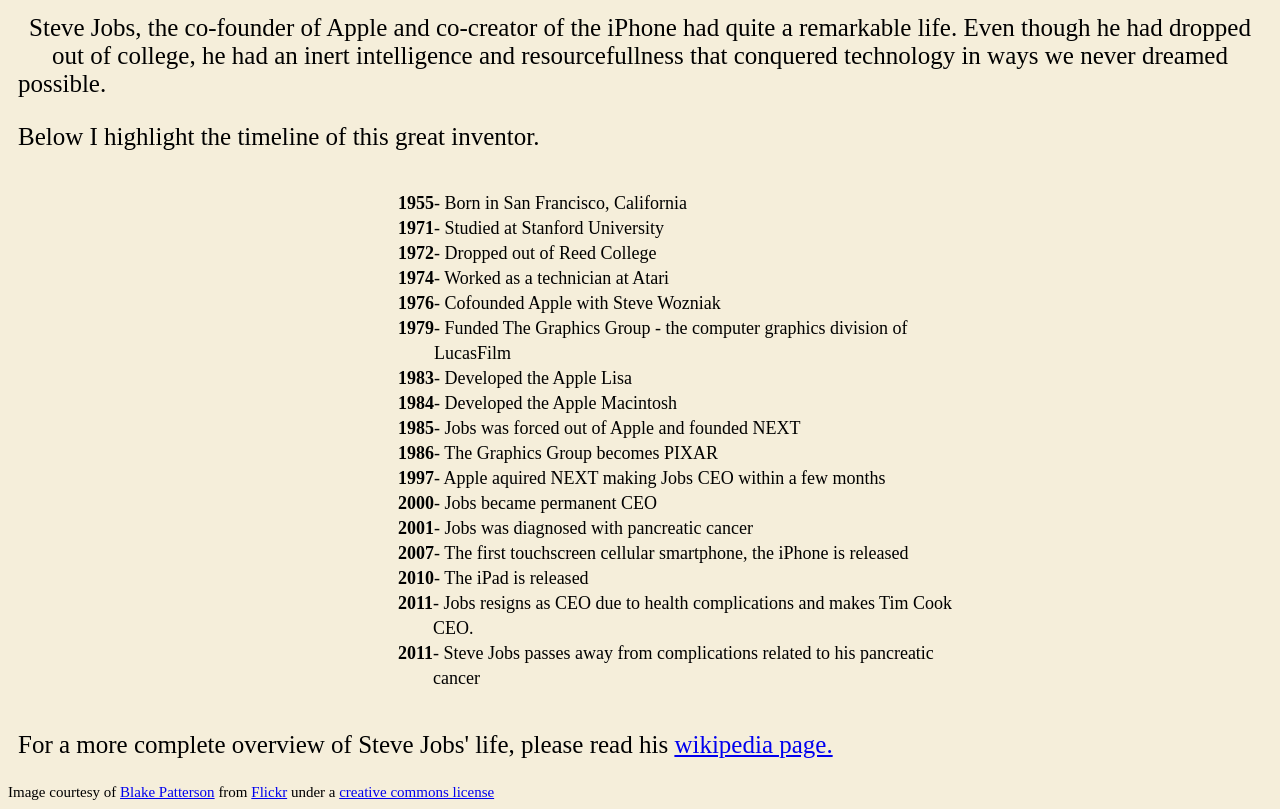
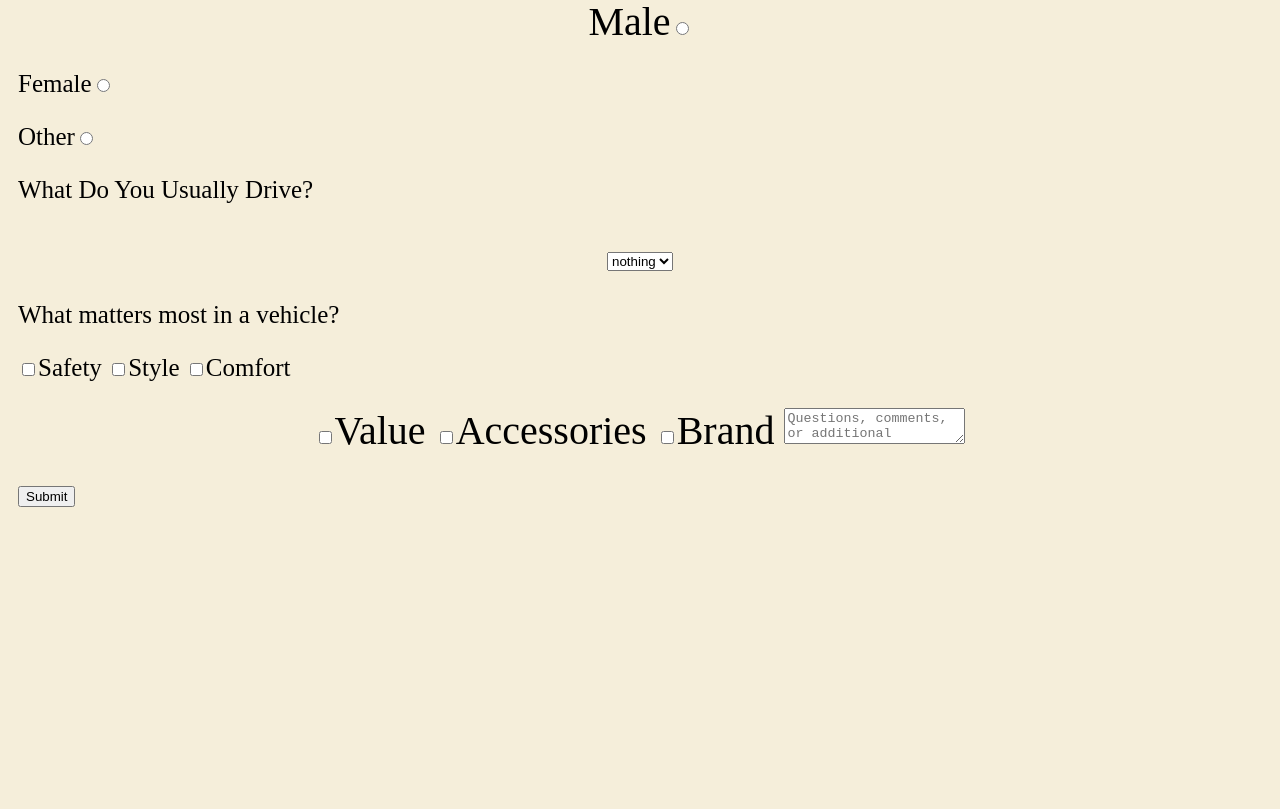
Before and after one commit to bds67/SurveyForm, a plain HTML site: page index.html in a window 1280 px wide. Shown: the part 678-1487 px from the top of the page. After the commit the page ends 1210 px from the top, so only its background shows below. Drawn offline with Linux system fonts and the light colour scheme.

Commit message:
Update index.html

```diff
--- a/index.html
+++ b/index.html
@@ -1,57 +1,50 @@
-<!DOCTYPE html>
-<html lang="en" >
+<!DOCType html>
+<html lang="en">
 <head>
   <meta charset="UTF-8">
-  <title>CodePen - FCC - Tribute Page</title>
+  <title>CodePen - FCC - Survey</title>
   <link rel="stylesheet" href="./style.css">
-
 </head>
 <body>
-<!-- partial:index.partial.html -->
-<script src="https://cdn.freecodecamp.org/testable-projects-fcc/v1/bundle.js"></script>
-<!DOCType html>
-  <html>
-    <div>
-        <figure id="img-div">
-          <img src= "https://upload.wikimedia.org/wikipedia/commons/c/c2/Steve_Jobs_presents_iPhone.jpg" alt="Steve Jobs" class="center" id="image">
-          <figcaption id="img-caption">Jobs unveiling the iPhone at MacWorld Conference & Expo</figcaption></figure>
+<script src="https://cdn.freecodecamp.org/testable-projects-fcc/v1/bundle.js">
+</script>
+  <div>
+  <h1 id="title">Automobile Satisfaction Survey</h1>
+  <h2>What Do You Like About Your Car?</h2>
+    <p id="description"> Tell us about your car.</p><p>What's important to you when buying a car?</p><p>Your answers will help us better serve our customers.</p>
+      <form id="survey-form">
+      <label for="name" id="name-label">Name: </label><input id="name"       type="text" name="name" placeholder="name" required/>
+
+      <p><label for="email" id="email-label">Email: </label><input               id="email" type="email" name="email address"
+                                                                   placeholder="email" required/></p>
+      <label for="number" id="number-label">Age: </label><input             id="number" type="number" name="age" min="18"                         max="99" placeholder="age"/>
+
+      <p>Gender:</p>
+      Male<input type="radio" name="gender" value="male"/><p>
+      Female<input type="radio" name="gender" value="female"/></p>
+      <p>Other<input type="radio" name="gender" value="other"/></p>
+
+      <p>What Do You Usually Drive?</p>
+        <select name="car" id="dropdown">
+          <option value="none">nothing</option>
+          <option value="car">car</option>
+          <option value="truck">truck</option>
+          <option value="van">van</option>
+          <option value="suv">suv</option>
+        </select>
+
+        <p>What matters most in a vehicle?</p>
+        <p class="checkbox-inline"><input type="checkbox" name="safety" value="safety"/>Safety
+        <input type="checkbox" name="style" value="style"/>Style
+        <input type="checkbox" name="comfort" value="comfort"/>Comfort</p>
+        <input type="checkbox" name="value" value="value"/>Value
+        <input type="checkbox" name="accessories" value="accessories"/>Accessories
+        <input type="checkbox" name="brand" value="brand"/>Brand
+
+        <textarea placeholder="Questions, comments, or additional information. Let us know here..."></textarea>
+
+      <p><button id="submit" type="submit" name="submit">Submit</button></p>
+  </form>
         </div>
-    <head>
-      <title>Steve Jobs - A Short Biography</title>
-    </head>
-    <h1div id="title">Steve Jobs</h1>
-    <h2>A Short Biography</h2>
-    <div id="main">
-    <body>
-    <p id="tribute-info">Steve Jobs, the co-founder of Apple and co-creator of the iPhone had quite a remarkable life. Even though he had dropped out of college, he had an inert intelligence and resourcefullness that conquered technology in ways we never dreamed possible.</p>
-      <p>Below I highlight the timeline of this great inventor.</p>
-      <ul>
-        <li><strong>1955</strong> - Born in San Francisco, California</li>
-        <li><strong>1971</strong> - Studied at Stanford University</li>
-        <li><strong>1972</strong> - Dropped out of Reed College</li>
-        <li><strong>1974</strong> - Worked as a technician at Atari</li>
-        <li><strong>1976</strong> - Cofounded Apple with Steve Wozniak</li>
-        <li><strong>1979</strong> - Funded The Graphics Group - the computer graphics division of LucasFilm</li>
-        <li><strong>1983</strong> - Developed the Apple Lisa</li>
-        <li><strong>1984</strong> - Developed the Apple Macintosh</li>
-        <li><strong>1985</strong> - Jobs was forced out of Apple and founded NEXT</li>
-        <li><strong>1986</strong> - The Graphics Group becomes PIXAR</li>
-        <li><strong>1997</strong> - Apple aquired NEXT making Jobs CEO within a few months</li>
-        <li><strong>2000</strong> - Jobs became permanent CEO</li>
-        <li><strong>2001</strong> - Jobs was diagnosed with pancreatic cancer</li>
-        <li><strong>2007</strong> - The first touchscreen cellular smartphone, the iPhone is released</li>
-        <li><strong>2010</strong> - The iPad is released</li>
-        <li><strong>2011</strong> - Jobs resigns as CEO due to health complications and makes Tim Cook CEO.</li>
-        <li><strong>2011</strong> - Steve Jobs passes away from complications related to his pancreatic cancer</li>
-      </ul>
-      <p> For a more complete overview of Steve Jobs' life, please read his <a id="tribute-link" href="https://en.wikipedia.org/wiki/Steve_Jobs" target="_blank"> wikipedia page.</a></p>
-    </body>
-    </div>
-    <footer>
-      Image courtesy of <a href="https://www.flickr.com/photos/35448539@N00">Blake Patterson</a> from <a href="https://flickr.com/">Flickr</a> under a <a href="https://creativecommons.org/licenses/by/2.0/">creative commons license</a>
-    </footer>
-  </html>
-<!-- partial -->
-
 </body>
 </html>
```
